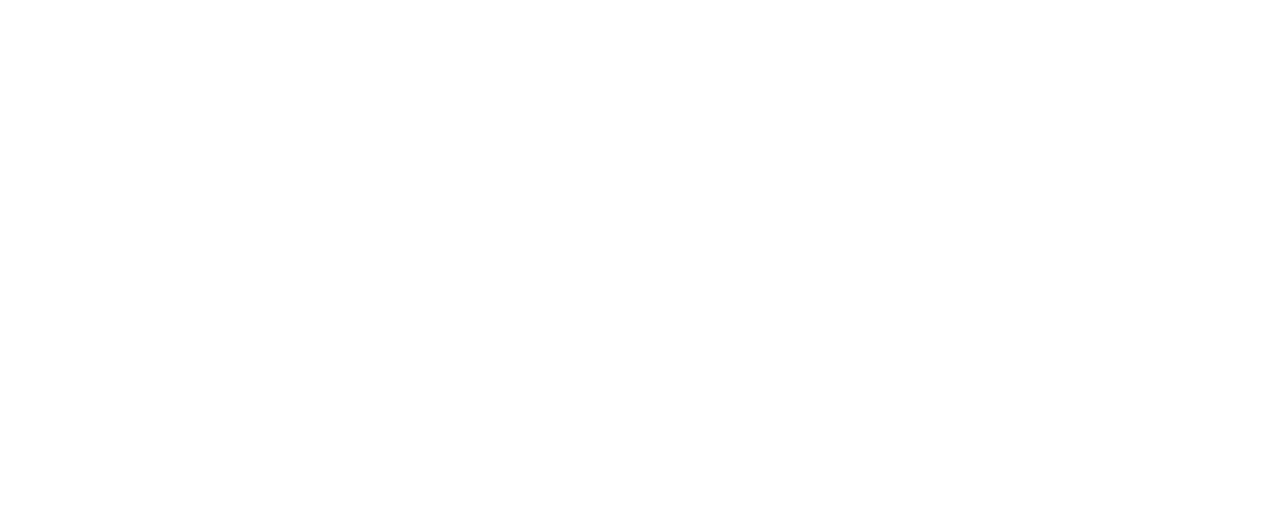
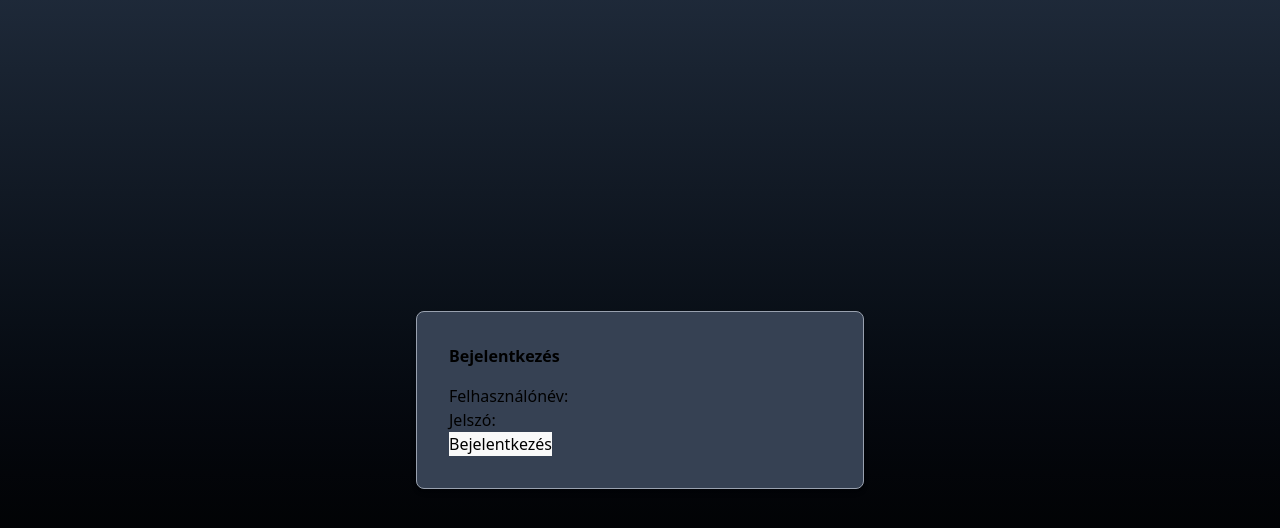
Before and after one commit to evoCampus/evoStory-frontend, a React (Vite) app: page /login in a window 1280 px wide. Before the commit this address had no page. Shown: the top 528 px of the page. Built offline with nearby package versions, Linux system fonts and the light colour scheme.

Commit message:
started to work on userHandling added AuthContext, LoginForm and LoginPage

```diff
--- a/src/App.tsx
+++ b/src/App.tsx
@@ -5,13 +5,16 @@
 import Settings from './pages/Settings';
 import EndingScreen from './pages/EndingScreen';
 import ContinueGame from './pages/ContinueGame';
-
+import AuthProvider from './pages/auth/AuthContext';
+import LoginPage from './pages/LoginPage';
 
 
 export default function App() {
   return (
       <Router>
+        <AuthProvider>
           <Routes>
+              <Route path="/login" element={<LoginPage/>} />
               <Route path="/" element={<HomePage />} />
               <Route path="/chapter" element={<ChapterPage />} />
               <Route path="/continue" element={<ContinueGame />} />
@@ -19,6 +22,7 @@
               <Route path="/settings" element={<Settings />} />
               <Route path="/ending" element={<EndingScreen />} />
           </Routes>
+        </AuthProvider>
       </Router>
   );
 }
--- a/src/main.tsx
+++ b/src/main.tsx
@@ -2,10 +2,13 @@
 import ReactDOM from 'react-dom/client';
 import './index.css';
 import App from './App';
+import AuthProvider from './pages/auth/AuthContext';
 
 const root = ReactDOM.createRoot(document.getElementById('root') as HTMLElement);
 root.render(
     <React.StrictMode>
+          <AuthProvider>
         <App />
+          </AuthProvider>
     </React.StrictMode>
 );
--- /dev/null
+++ b/src/pages/LoginPage.tsx
@@ -0,0 +1,18 @@
+import React, { JSX } from 'react';
+import LoginForm from './auth/LoginForm';
+import '../index.css';
+
+interface LoginPageProps {}
+
+export default function LoginPage({}: LoginPageProps): JSX.Element {
+    return (
+        <div className="flex flex-col items-center justify-center h-screen w-screen bg-linear-to-t from-black to-gray-800 ">
+            <div className="border border-gray-400 p-8 mx-auto w-4/5 max-w-md bg-gray-700 rounded-lg shadow-md">
+                <div className="flex flex-col gap-4">
+                    <p><strong>Bejelentkezés</strong></p>
+                    <LoginForm />
+                </div>
+            </div>
+        </div>
+    );
+}
--- /dev/null
+++ b/src/pages/auth/AuthContext.tsx
@@ -0,0 +1,40 @@
+import React, { createContext, useState, useContext, JSX } from 'react';
+
+export interface User {
+    username: string;
+    email: string;
+}
+
+export interface AuthContextValue {
+    user: User | null;
+    login: (user: User) => void;
+    logout: () => void;
+}
+
+const AuthContext = createContext<AuthContextValue | null>(null);
+
+interface AuthProviderProps {
+    children: React.ReactNode;
+}
+
+export default function AuthProvider({ children }: AuthProviderProps): JSX.Element {
+    const [user, setUser] = useState<User | null>(null);
+
+    const login = (mockedUser: User) => {
+        setUser(mockedUser);
+    };
+
+    const logout = () => {
+        setUser(null);
+    };
+
+    return (
+        <AuthContext.Provider value={{ user, login, logout }}>
+            {children}
+        </AuthContext.Provider>
+    );
+}
+
+export const useAuth = () => {
+    return useContext(AuthContext);
+};
--- /dev/null
+++ b/src/pages/auth/LoginForm.tsx
@@ -0,0 +1,44 @@
+import React, { useState, FormEvent, JSX } from 'react';
+import { useNavigate } from 'react-router-dom';
+
+interface LoginFormProps {}
+
+export default function LoginForm({}: LoginFormProps): JSX.Element {
+    const [username, setUsername] = useState<string>('');
+    const [password, setPassword] = useState<string>('');
+    const navigate = useNavigate();
+
+    const handleSubmit = (event: FormEvent) => {
+        event.preventDefault();
+        if (username === 'testuser' && password === 'password') {
+            login({ username: 'Test User', email: 'test@example.com' });
+            navigate('/dashboard');
+        } else {
+            alert('Hibás felhasználónév vagy jelszó.');
+        }
+    };
+
+    return (
+        <form onSubmit={handleSubmit}>
+            <div>
+                <label htmlFor="username">Felhasználónév:</label>
+                <input
+                    type="text"
+                    id="username"
+                    value={username}
+                    onChange={(e) => setUsername(e.target.value)}
+                />
+            </div>
+            <div>
+                <label htmlFor="password">Jelszó:</label>
+                <input
+                    type="password"
+                    id="password"
+                    value={password}
+                    onChange={(e) => setPassword(e.target.value)}
+                />
+            </div>
+            <button type="submit">Bejelentkezés</button>
+        </form>
+    );
+}
--- /dev/null
+++ b/src/pages/auth/components/UserInfo.tsx
@@ -0,0 +1,22 @@
+import React from 'react';
+import { useAuth } from './AuthContext';
+
+function UserInfo() {
+    const { user } = useAuth();
+
+    if (user) {
+        return (
+            <div>
+                Bejelentkezve mint: {user.username} ({user.email})
+            </div>
+        );
+    } else {
+        return (
+            <div>
+                Nincs bejelentkezve.
+            </div>
+        );
+    }
+}
+
+export default UserInfo;
```
